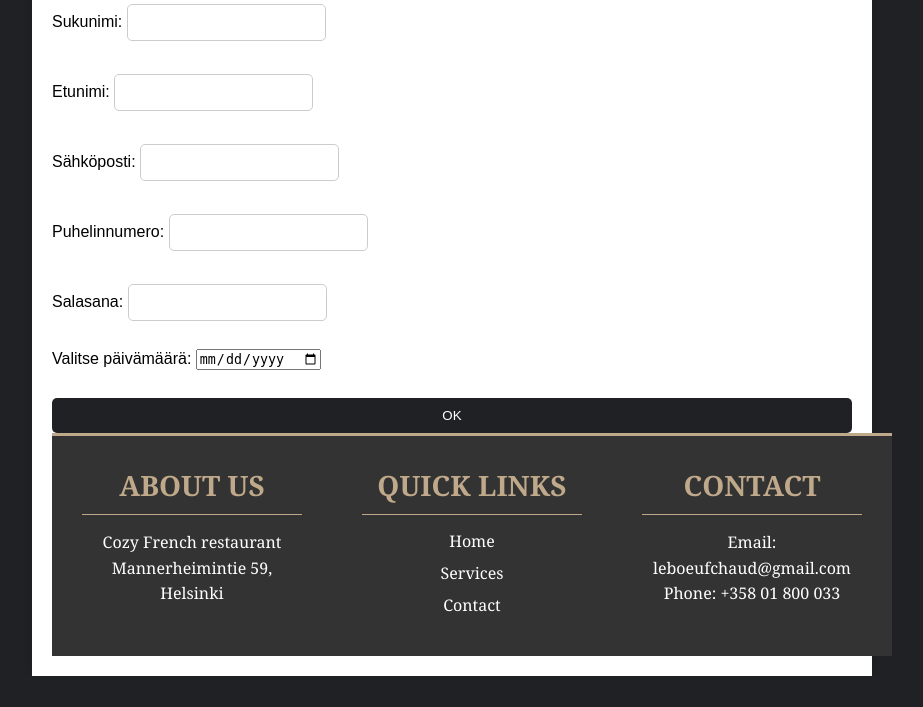
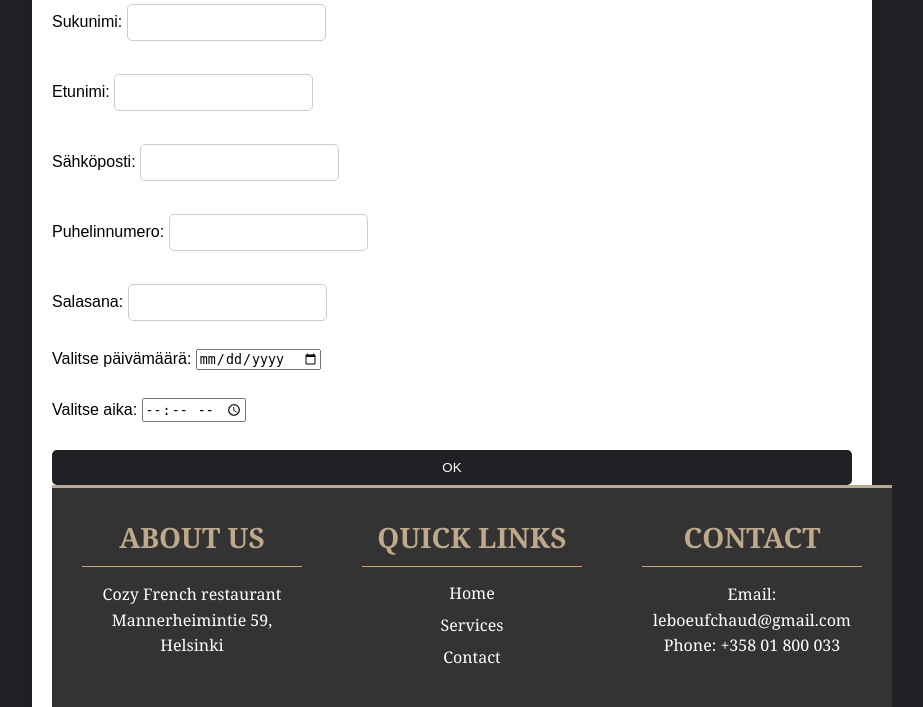
Before and after one commit to jomi112233/WebsiteProject, a PHP site: page /booking.php in a window 1280 px wide. Shown: the part 609-1316 px from the top of the page, without its empty margins (188-1111 px from the left). Before the commit the page ends 1285 px from the top, so only its background shows below. Run offline with PHP 8.4, Linux system fonts and the light colour scheme; data that the repository does not hold is empty.

Commit message:
ajan lisäys

```diff
--- a/booking.php
+++ b/booking.php
@@ -32,6 +32,7 @@
     <label>Puhelinnumero: <input type="tel" name="puhnumero" required></label><br>
     <label>Salasana: <input type="password" name="salasana" required></label><br>
     <label>Valitse päivämäärä: <input type="date" name="pvm" required></label><br>
+    <label>Valitse aika: <input type="time" name="aika" required></label><br>
     <input type="submit" name="ok" value="OK">
 </form>
 <style>
@@ -181,7 +182,7 @@
                 text-decoration: none;
             }
         </style>
-   <?php
+  <?php
 mysqli_report(MYSQLI_REPORT_ERROR | MYSQLI_REPORT_STRICT);
 $server = "db";
 $username = "root";
@@ -200,6 +201,7 @@ if ($_SERVER["REQUEST_METHOD"] == "POST") {
     $puhnumero = trim($_POST["puhnumero"]);
     $salasana = password_hash(trim($_POST["salasana"]), PASSWORD_DEFAULT);
     $pvm = $_POST["pvm"];
+    $aika = $_POST["aika"];
 
     $sql_check = "SELECT * FROM booking WHERE puhnumero = ?";
     $stmt_check = mysqli_prepare($yhteys, $sql_check);
@@ -208,13 +210,13 @@ if ($_SERVER["REQUEST_METHOD"] == "POST") {
     $result = mysqli_stmt_get_result($stmt_check);
 
     if (mysqli_num_rows($result) > 0) {
-        $sql = "UPDATE booking SET etunimi=?, sukunimi=?, sahkoposti=?, salasana=?, pvm=? WHERE puhnumero=?";
+        $sql = "UPDATE booking SET etunimi=?, sukunimi=?, sahkoposti=?, salasana=?, pvm=?, aika=? WHERE puhnumero=?";
         $stmt = mysqli_prepare($yhteys, $sql);
-        mysqli_stmt_bind_param($stmt, 'ssssss', $etunimi, $sukunimi, $sahkoposti, $salasana, $pvm, $puhnumero);
+        mysqli_stmt_bind_param($stmt, 'sssssss', $etunimi, $sukunimi, $sahkoposti, $salasana, $pvm, $aika, $puhnumero);
     } else {
-        $sql = "INSERT INTO booking (etunimi, sukunimi, sahkoposti, salasana, puhnumero, pvm) VALUES (?, ?, ?, ?, ?, ?)";
+        $sql = "INSERT INTO booking (etunimi, sukunimi, sahkoposti, salasana, puhnumero, pvm, aika) VALUES (?, ?, ?, ?, ?, ?, ?)";
         $stmt = mysqli_prepare($yhteys, $sql);
-        mysqli_stmt_bind_param($stmt, 'ssssss', $etunimi, $sukunimi, $sahkoposti, $salasana, $puhnumero, $pvm);
+        mysqli_stmt_bind_param($stmt, 'sssssss', $etunimi, $sukunimi, $sahkoposti, $salasana, $puhnumero, $pvm, $aika);
     }
     mysqli_stmt_execute($stmt);
     mysqli_stmt_close($stmt);
@@ -224,7 +226,7 @@ if ($_SERVER["REQUEST_METHOD"] == "POST") {
 $tulos = mysqli_query($yhteys, "SELECT * FROM booking");
 
 while ($rivi = mysqli_fetch_object($tulos)) {
-    echo "Sukunimi=$rivi->sukunimi Etunimi=$rivi->etunimi Sähköposti=$rivi->sahkoposti Puhelinnumero=$rivi->puhnumero Päivämäärä=$rivi->pvm " .
+    echo "Sukunimi=$rivi->sukunimi Etunimi=$rivi->etunimi Sähköposti=$rivi->sahkoposti Puhelinnumero=$rivi->puhnumero Päivämäärä=$rivi->pvm Aika=$rivi->aika " .
          "<a href='./poista.php?puhnumero=$rivi->puhnumero'>Poista</a> " .
          "<a href='./muokkaa.php?puhnumero=$rivi->puhnumero'>Muokkaa</a><br>";
 }
```
